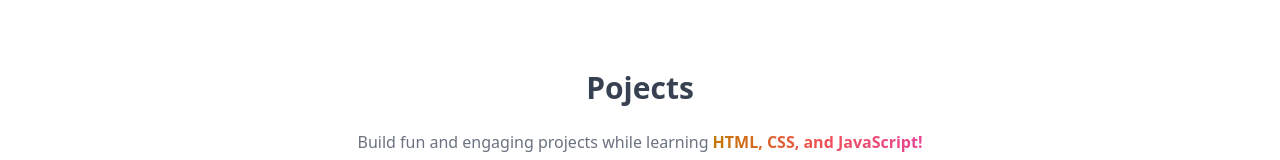
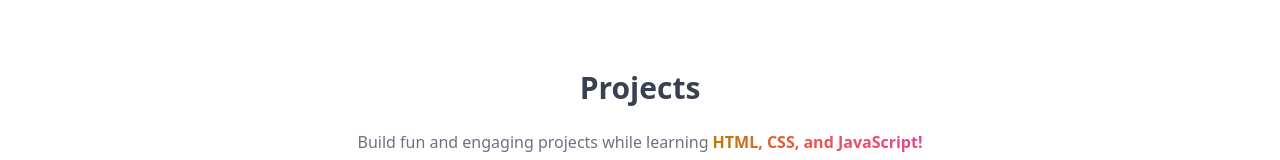
Before and after one commit to TabrejQuadir/Mern-Blog, a React (Vite) app in the folder client/: page /project in a window 1280 px wide. Shown: the part 193-353 px from the top of the page. Built offline with nearby package versions, Linux system fonts and the light colour scheme; no server answers.

Commit message:
Adding some animation

```diff
--- a/client/src/components/Comment.jsx
+++ b/client/src/components/Comment.jsx
@@ -95,7 +95,7 @@
           </>
         ) : (
           <>
-            <p className='text-gray-800 pb-2'>{comment.content}</p>
+            <p className='text-gray-800 pb-2 dark:text-white'>{comment.content}</p>
             <div className='flex items-center pt-2 text-xs border-t dark:border-gray-700 max-w-fit gap-2'>
               <button
                 type='button'
--- a/client/src/components/DashSidebar.jsx
+++ b/client/src/components/DashSidebar.jsx
@@ -1,4 +1,6 @@
+import React, { useEffect, useState } from 'react';
 import { Sidebar } from 'flowbite-react';
+import { motion } from 'framer-motion';
 import {
   HiUser,
   HiArrowSmRight,
@@ -6,18 +8,17 @@
   HiOutlineUserGroup,
   HiAnnotation,
   HiChartPie,
-} from 'react-icons/hi';import { useEffect, useState } from 'react';
+} from 'react-icons/hi';
 import { Link, useLocation } from 'react-router-dom';
 import { signoutSuccess } from '../redux/user/userSlice';
 import { useDispatch, useSelector } from 'react-redux';
 
-
-
-export default function DashSidebar() {
+const DashSidebar = () => {
   const location = useLocation();
   const dispatch = useDispatch();
   const { currentUser } = useSelector((state) => state.user);
   const [tab, setTab] = useState('');
+
   useEffect(() => {
     const urlParams = new URLSearchParams(location.search);
     const tabFromUrl = urlParams.get('tab');
@@ -41,12 +42,43 @@
       console.log(error.message);
     }
   };
+
+  const sidebarItemsVariants = {
+    hidden: {
+      opacity: 0,
+      y: -20,
+    },
+    visible: {
+      opacity: 1,
+      y: 0,
+      transition: {
+        duration: 0.5,
+        ease: "easeInOut",
+        staggerChildren: 0.3, // Stagger children with a delay of 0.2 seconds
+        type:"spring",
+        damping: 5,
+        stiffness: 100
+      },
+    },
+  };
+
+  const sidebarItemVariants = {
+    hidden: { opacity: 0, y:-20, scale:.5 },
+    visible: { opacity: 1, y:0, scale:1  },
+  };
+
   return (
     <Sidebar className='w-full md:w-56'>
       <Sidebar.Items>
+        <motion.div
+          variants={sidebarItemsVariants}
+          initial="hidden"
+          animate="visible"
+        >
           <Sidebar.ItemGroup className='flex flex-col gap-1'>
             {currentUser && currentUser.isAdmin && (
               <Link to='/dashboard?tab=dash'>
+                <motion.div variants={sidebarItemVariants}>
                   <Sidebar.Item
                     active={tab === 'dash' || !tab}
                     icon={HiChartPie}
@@ -54,9 +86,11 @@
                   >
                     Dashboard
                   </Sidebar.Item>
+                </motion.div>
               </Link>
             )}
             <Link to='/dashboard?tab=profile'>
+              <motion.div variants={sidebarItemVariants}>
                 <Sidebar.Item
                   active={tab === 'profile'}
                   icon={HiUser}
@@ -66,9 +100,11 @@
                 >
                   Profile
                 </Sidebar.Item>
+              </motion.div>
             </Link>
             {currentUser.isAdmin && (
               <Link to='/dashboard?tab=posts'>
+                <motion.div variants={sidebarItemVariants}>
                   <Sidebar.Item
                     active={tab === 'posts'}
                     icon={HiDocumentText}
@@ -76,11 +112,13 @@
                   >
                     Posts
                   </Sidebar.Item>
+                </motion.div>
               </Link>
             )}
             {currentUser.isAdmin && (
               <>
                 <Link to='/dashboard?tab=users'>
+                  <motion.div variants={sidebarItemVariants}>
                     <Sidebar.Item
                       active={tab === 'users'}
                       icon={HiOutlineUserGroup}
@@ -88,8 +126,10 @@
                     >
                       Users
                     </Sidebar.Item>
+                  </motion.div>
                 </Link>
                 <Link to='/dashboard?tab=comments'>
+                  <motion.div variants={sidebarItemVariants}>
                     <Sidebar.Item
                       active={tab === 'comments'}
                       icon={HiAnnotation}
@@ -97,9 +137,11 @@
                     >
                       Comments
                     </Sidebar.Item>
+                  </motion.div>
                 </Link>
               </>
             )}
+            <motion.div variants={sidebarItemVariants}>
               <Sidebar.Item
                 icon={HiArrowSmRight}
                 className='cursor-pointer'
@@ -107,8 +149,12 @@
               >
                 Sign Out
               </Sidebar.Item>
+            </motion.div>
           </Sidebar.ItemGroup>
+        </motion.div>
       </Sidebar.Items>
     </Sidebar>
   );
-}
+};
+
+export default DashSidebar;
--- a/client/src/pages/Aboutt.jsx
+++ b/client/src/pages/Aboutt.jsx
@@ -1,36 +1,65 @@
-import React from 'react'
+import React from 'react';
+import {motion} from "framer-motion"
 
 const Aboutt = () => {
+
+  const headingAinme= {
+    hidden:{
+      y:-600,
+      opacity:.7
+    },
+    open:{
+      y:0,
+      opacity:1,
+      transition:{
+        delay:0.30,
+        duration:.30,
+        staggerChildren:.70,
+        type:"spring",
+        damping: 15,
+        stiffness: 100
+      }
+    }
+  }
+
+
+  const childVariants = {
+    hidden: { opacity: 0 , y:50, scale:1.5},
+    open: { opacity: 1, scale:1, y:0, transition:{duration:.05, type:"spring",
+    damping: 12,
+    stiffness: 300 } }
+  };
+
   return (
     <div className='min-h-screen flex items-center justify-center'>
-    <div className='max-w-2xl mx-auto p-3 text-center'>
-      <div>
-        <h1 className='text-3xl font font-semibold text-center my-7'>
+    <div className='max-w-2xl mx-auto p-3 mb-10 text-center'>
+      <motion.div variants={headingAinme} initial="hidden" animate="open">
+        <motion.h1 variants={headingAinme} className='text-3xl font font-semibold text-center my-7'>
           About <span className='bg-gradient-to-r from-yellow-500 via-red-500 to-pink-500 text-transparent bg-clip-text gradient-text  dark:bg-gradient-to-l dark:from-cyan-400  dark:to-yellow-300 dark:text-transparent dark:bg-clip-text'>Tabrej' Blog</span>
-        </h1>
-        <div className='text-md text-gray-500 flex flex-col gap-6 '>
-          <p>
+        </motion.h1>
+        <motion.div className='text-md text-gray-500 flex flex-col gap-6 '>
+          <motion.p variants={childVariants}>
             Welcome to Tabrej's Blog! This blog was created by Tabrej Quadir
             as a personal project to share his thoughts and ideas with the
             world. Tabrej is a passionate developer who loves to write about
             technology, coding, and everything in between.
-          </p>
+          </motion.p>
 
-          <p>
+          <motion.p variants={childVariants}>
             On this blog, you'll find weekly articles and tutorials on topics
             such as web development, software engineering, and programming
             languages. Tabrej is always learning and exploring new
             technologies, so be sure to check back often for new content!
-          </p>
+          </motion.p>
 
-          <p>
+          <motion.p variants={childVariants}>
             We encourage you to leave comments on our posts and engage with
             other readers. You can like other people's comments and reply to
             them as well. We believe that a community of learners can help
             each other grow and improve.
-          </p>
-        </div>
-      </div>
+          </motion.p>
+        </motion.div>
+      </motion.div>
     </div>
   </div>
 );
--- a/client/src/pages/Home.jsx
+++ b/client/src/pages/Home.jsx
@@ -18,16 +18,16 @@
 
   const headingAinme= {
     hidden:{
-      y:-120,
+      y:-150,
       opacity:.7
     },
     open:{
       y:0,
       opacity:1,
       transition:{
-        delay:0.25,
+        delay:0.50,
         duration:.30,
-        staggerChildren:.75,
+        staggerChildren:1,
         type:"spring",
         damping: 10,
         stiffness: 100
--- a/client/src/pages/Projects.jsx
+++ b/client/src/pages/Projects.jsx
@@ -1,17 +1,94 @@
 import React from 'react';
-import CallToAction from "../components/CallToAction"
+import { motion } from 'framer-motion';
+import CallToAction from "../components/CallToAction";
 
 const Projects = () => {
+  const containerVariants = {
+    hidden: {},
+    visible: {
+      transition: {
+        staggerChildren: 0.5, // Adjust the stagger delay as needed
+      }
+    }
+  };
+
+  const headingVar = {
+    hidden: {
+      opacity: 0,
+      y: -150 // Adjust to move the h1 from the top
+    },
+    visible: {
+      opacity: 1,
+      y: 0,
+      transition: {
+        type: 'spring',
+        damping: 10,
+        stiffness: 100
+      }
+    }
+  };
+
+  const left ={
+    hidden: {
+      opacity: 0,
+      scale:2.5
+    },
+    visible: {
+      opacity: 1,
+      scale:1,
+      transition: {
+        type: 'spring',
+        damping: 10,
+        stiffness: 100
+      }
+    }
+  };
+
+  const right ={
+    hidden: {
+      opacity: 0,
+      scale:0.5,
+    },
+    visible: {
+      opacity: 1,
+      scale:1,
+      transition: {
+        type: 'spring',
+        damping: 10,
+        stiffness: 100
+      }
+    }
+  };
+
   return (
-    <div className='min-h-screen max-w-2xl mx-auto flex justify-center items-center flex-col gap-6 p-3'>
-      <h1 className='text-3xl font-semibold'>Pojects</h1>
-      <p className='text-md text-gray-500'>Build fun and engaging projects while learning
-        <span className='ml-1 font-bold bg-gradient-to-r from-yellow-500 via-red-500 to-pink-500 text-transparent bg-clip-text gradient-text  dark:bg-gradient-to-l dark:from-cyan-400  dark:to-yellow-300 dark:text-transparent dark:bg-clip-text'>
-         HTML, CSS, and JavaScript!
-        </span></p>
-      <CallToAction />
-    </div>
-  )
-}
+    <motion.div
+      variants={containerVariants}
+      initial="hidden"
+      animate="visible"
+      className='min-h-screen max-w-2xl mx-auto flex justify-center items-center flex-col gap-6 p-3'
+    >
+      <motion.h1
+        className='text-3xl font-semibold'
+        variants={headingVar}
+      >
+        Projects
+      </motion.h1>
+      <motion.p
+        className='text-md text-gray-500'
+        variants={left}
+      >
+        Build fun and engaging projects while learning
+        <span className='ml-1 font-bold bg-gradient-to-r from-yellow-500 via-red-500 to-pink-500 text-transparent bg-clip-text gradient-text dark:bg-gradient-to-l dark:from-cyan-400  dark:to-yellow-300 dark:text-transparent dark:bg-clip-text'>
+          HTML, CSS, and JavaScript!
+        </span>
+      </motion.p>
+      <motion.div
+        variants={right}
+      >
+        <CallToAction />
+      </motion.div>
+    </motion.div>
+  );
+};
 
-export default Projects
+export default Projects;
--- a/package.json
+++ b/package.json
@@ -6,7 +6,8 @@
   "main": "index.js",
   "scripts": {
     "dev": "nodemon api/index.js",
-    "start": "nodemon api/index.js"
+    "start": "node api/index.js",
+    "build": "npm install && npm install --prefix client && npm run build --prefix client"
   },
   "keywords": [],
   "author": "",
```
Also changed, not shown: 1 other file (tests, documents, lock files or other folders). Lines whose indentation alone changed are shown as unchanged.
